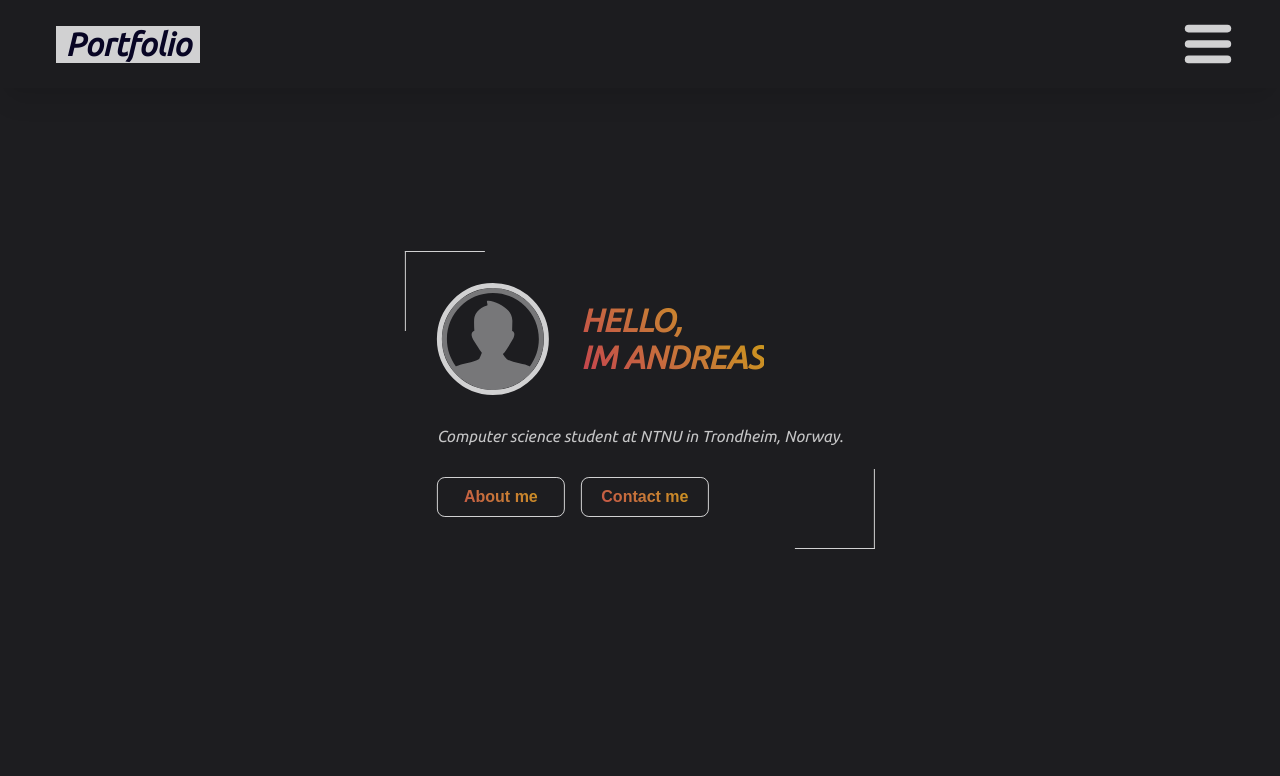
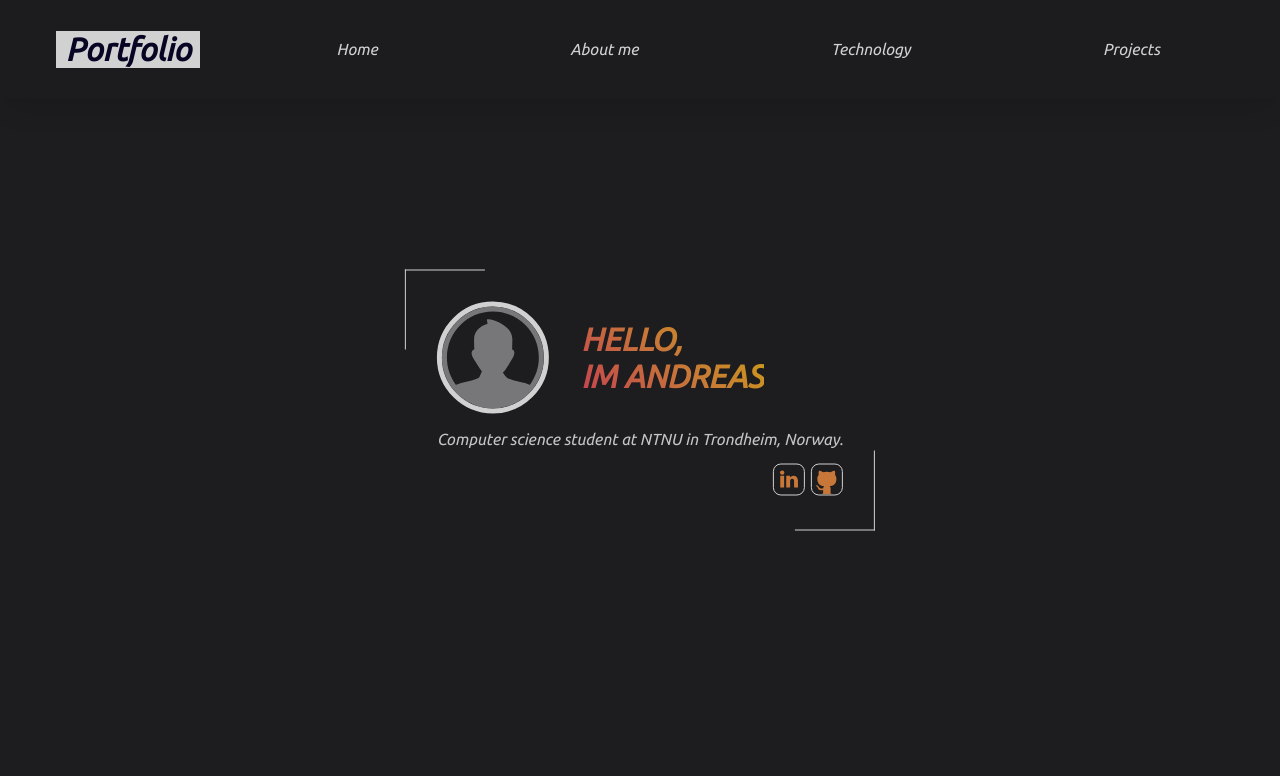
Before and after one commit to rojahno/Portfolio, a React (Create React App) app: page / in a window 1280 px wide. Shown: the top 776 px of the page. Built offline with nearby package versions, Linux system fonts and the light colour scheme.

Commit message:
Added simple animations and navigation through navbar

```diff
--- a/src/components/AboutMe/AboutMe.css
+++ b/src/components/AboutMe/AboutMe.css
@@ -2,6 +2,7 @@
     max-width: 325px;
     margin: 0 auto;
     margin-top: 1rem;
+    animation: fadeInLeft 2s ease-in-out;
 }
 
 @media only screen and (min-width: 480px) {
@@ -9,3 +10,14 @@
         max-width: 400px;
     }
 }
+@keyframes fadeInLeft {
+    0% {
+        opacity: 0;
+        transform: translateX(-20px);
+        /* transform: translateX(20px); */
+    }
+    100% {
+        opacity: 1;
+        transform: translateX(0);
+    }
+}
--- a/src/components/header/Header.css
+++ b/src/components/header/Header.css
@@ -25,27 +25,27 @@
 
 .menu-icon {
     color: #fff;
-    width: 3em;
+    width: 2em;
     margin-right: 1.5em;
 }
 
 .navbar {
+    position: relative;
     width: 100%;
     display: flex;
     flex-direction: row;
     justify-content: space-around;
-    align-items: space-between;
-    padding: 1em;
+    align-items: center;
 }
 
 .nav {
-    padding: 1em;
-    display: inline-block;
+    height: 100%;
     position: relative;
-    color: #00f3fc;
+    color: #fff;
 }
+
 .nav:hover {
-    color: #ffbcff;
+    color: #f3903f;
     cursor: pointer;
 }
 
@@ -57,7 +57,7 @@
     height: 2px;
     bottom: 0;
     left: 0;
-    background-color: #ffbcff;
+    background-color: #f3903f;
     transform-origin: bottom center;
     transition: transform 0.25s ease-out;
 }
@@ -66,3 +66,18 @@
     transform: scaleX(1);
     transform-origin: bottom center;
 }
+
+@media only screen and (max-width: 630px) {
+    .navbar {
+        display: none;
+    }
+}
+
+@media only screen and (min-width: 630px) {
+    .navbar {
+        display: flex;
+    }
+    .menu-icon {
+        display: none;
+    }
+}
--- a/src/components/header/Header.tsx
+++ b/src/components/header/Header.tsx
@@ -1,17 +1,62 @@
 import "./Header.css";
 import hamburgerMenu from "../../assets/menu_icon.svg";
+import { useRef } from "react";
 
-const navs = ["Home", "About me", "Work experience", "Education", "Projects", "Contact"];
-export const Header = () => {
+interface HeaderProps {
+    aboutMeRef: React.RefObject<HTMLDivElement>;
+    techRef: React.RefObject<HTMLDivElement>;
+    projectsRef: React.RefObject<HTMLDivElement>;
+}
+
+export const Header = (props: HeaderProps) => {
+    const homeRef = useRef<HTMLDivElement>(null);
+    // const [isNavShowing, setIsNavShowing] = useState(false);
+
+    const scrollToRef = (ref: React.RefObject<HTMLDivElement>) => {
+        if (ref.current) {
+            var elementPosition = ref.current.offsetTop;
+            var headerPx = homeRef.current?.offsetHeight as number;
+            window.scrollTo({
+                top: elementPosition - (headerPx + 20),
+                behavior: "smooth",
+            });
+        }
+    };
+
     return (
-        <div className="header">
+        <div className="header" ref={homeRef}>
             <div className="title">Portfolio</div>
+            <ul className="navbar">
+                <div
+                    className="nav"
+                    onClick={(e) => {
+                        scrollToRef(homeRef);
+                    }}>
+                    Home
+                </div>
+                <div
+                    className="nav"
+                    onClick={(e) => {
+                        scrollToRef(props.aboutMeRef);
+                    }}>
+                    About me
+                </div>
+                <div
+                    className="nav"
+                    onClick={(e) => {
+                        scrollToRef(props.techRef);
+                    }}>
+                    Technology
+                </div>
+                <div
+                    className="nav"
+                    onClick={(e) => {
+                        scrollToRef(props.projectsRef);
+                    }}>
+                    Projects
+                </div>
+            </ul>
             <img className="menu-icon" src={hamburgerMenu} alt="hamburger menu" />
-            {/* <ul className="navbar"> */}
-            {/* {navs.map((nav) => ( */}
-            {/* <div className="nav">{nav}</div> */}
-            {/* ))} */}
-            {/* </ul> */}
         </div>
     );
 };
--- a/src/components/profile/Profile.css
+++ b/src/components/profile/Profile.css
@@ -4,6 +4,7 @@
     left: 50%;
     transform: translate(-50%, -50%);
     padding: 2em;
+    animation: fadeIn 2s ease-in;
 }
 
 .profile:before,
@@ -21,12 +22,16 @@
     top: 0;
     left: 0;
     border-width: 1px 0 0 1px;
+    z-index: -1;
+    animation: fadeInRight 2s ease-in-out;
 }
 
 .profile > :first-child:before {
     bottom: 0;
     right: 0;
     border-width: 0 1px 1px 0;
+    z-index: -1;
+    animation: fadeInLeft 2s ease-in;
 }
 
 .profile-container {
@@ -34,7 +39,6 @@
     flex-direction: column;
     align-items: flex-start;
     justify-content: flex-start;
-    gap: 1em;
 }
 
 .profile-image {
@@ -85,28 +89,18 @@
     width: 100%;
     display: flex;
     flex-direction: row;
-    justify-content: flex-start;
+    justify-content: flex-end;
     align-items: flex-start;
-    gap: 1em;
+    gap: 0.4em;
 }
 
 .profile-button {
-    width: 8em;
-    height: 2.5em;
+    height: 2em;
     border-radius: 0.5em;
     border: solid 1px #fff;
-    background-color: #fff;
-    color: #040026;
-    font-size: 1em;
-    font-weight: 600;
-    background-image: linear-gradient(45deg, #f14d5c, #f3903f, #fdc70c);
-    background-size: 100%;
-    background-clip: text;
-    -webkit-background-clip: text;
-    -moz-background-clip: text;
-    -webkit-text-fill-color: transparent;
-    -moz-text-fill-color: transparent;
-    cursor: pointer;
+}
+.profile-button:hover {
+    transform: scale(1.05);
 }
 
 @media only screen and (min-width: 480px) {
@@ -114,3 +108,36 @@
         font-size: 2em;
     }
 }
+
+@keyframes fadeIn {
+    0% {
+        opacity: 0;
+    }
+    100% {
+        opacity: 1;
+    }
+}
+
+@keyframes fadeInLeft {
+    0% {
+        opacity: 0;
+        transform: translateX(20px);
+        /* transform: translateX(20px); */
+    }
+    100% {
+        opacity: 1;
+        transform: translateX(0);
+    }
+}
+
+@keyframes fadeInRight {
+    0% {
+        opacity: 0;
+        transform: translate(-20px);
+        /* transform: translateX(20px); */
+    }
+    100% {
+        opacity: 1;
+        transform: translate(0);
+    }
+}
--- a/src/components/profile/Profile.tsx
+++ b/src/components/profile/Profile.tsx
@@ -1,5 +1,7 @@
 import userProfileIcon from "../../assets/user-profile-icon.svg";
 import "./Profile.css";
+import linkedIn from "../../assets/linkedin.svg";
+import gituhb from "../../assets/github.svg";
 
 const profileText = "Computer science student at NTNU in Trondheim, Norway.";
 
@@ -17,8 +19,15 @@ export const Profile = () => {
                 </div>
                 <p className="text-container">{profileText}</p>
                 <div className="button-container">
-                    <button className="profile-button">About me</button>
-                    <button className="profile-button">Contact me</button>
+                    <a
+                        href="https://www.linkedin.com/in/andreas-rojahn-sunde-64024521a/"
+                        target="_blank"
+                        rel="noreferrer">
+                        <img src={linkedIn} className="profile-button" alt="linkedin" />
+                    </a>
+                    <a href="https://github.com/rojahno" target="_blank" rel="noreferrer">
+                        <img src={gituhb} className="profile-button" alt="github" />
+                    </a>
                 </div>
             </div>
         </div>
--- a/src/components/projects/Projects.css
+++ b/src/components/projects/Projects.css
@@ -8,6 +8,7 @@
     justify-content: center;
     align-items: center;
     gap: 5rem;
+    animation: fadeInLeft 2s ease-in-out;
 }
 
 .project {
@@ -107,3 +108,15 @@
         align-items: flex-end;
     }
 }
+
+@keyframes fadeInLeft {
+    0% {
+        opacity: 0;
+        transform: translateX(-20px);
+        /* transform: translateX(20px); */
+    }
+    100% {
+        opacity: 1;
+        transform: translateX(0);
+    }
+}
--- a/src/components/tech/Tech.tsx
+++ b/src/components/tech/Tech.tsx
@@ -12,7 +12,7 @@ import { useState } from "react";
 
 export const Tech = () => {
     const [currentIcon, setCurrentIcon] = useState<string>(htmlIcon);
-    const [currentText, setCurrentText] = useState<string>("HTML");
+    // const [currentText, setCurrentText] = useState<string>("HTML");
 
     const handleIconChange = (icon: string) => {
         setCurrentIcon(icon);
--- a/src/components/title/SectionTitle.tsx
+++ b/src/components/title/SectionTitle.tsx
@@ -1,8 +1,13 @@
 import "./SectionTitle.css";
 interface TitleProps {
     text?: React.ReactNode;
+    forwardedRef?: React.RefObject<HTMLDivElement>;
 }
 
 export const Sectiontitle = (props: TitleProps) => {
-    return <h2 className="section-title">{props.text}</h2>;
+    return (
+        <h2 ref={props.forwardedRef} className="section-title">
+            {props.text}
+        </h2>
+    );
 };
--- a/src/pages/frontpage/FrontPage.tsx
+++ b/src/pages/frontpage/FrontPage.tsx
@@ -1,3 +1,4 @@
+import { useRef } from "react";
 import { AboutMe } from "../../components/AboutMe/AboutMe";
 import { Header } from "../../components/header/Header";
 import { Layout } from "../../components/layout/Layout";
@@ -8,25 +9,29 @@ import { Sectiontitle } from "../../components/title/SectionTitle";
 import "./FrontPage.css";
 
 export const FrontPage = () => {
+    const aboutMeRef = useRef<HTMLDivElement>(null);
+    const techRef = useRef<HTMLDivElement>(null);
+    const projectsRef = useRef<HTMLDivElement>(null);
+
     return (
         <div className="frontpage">
             <Layout>
-                <Header />
+                <Header aboutMeRef={aboutMeRef} projectsRef={projectsRef} techRef={techRef} />
                 <Profile />
             </Layout>
 
             <Layout>
-                <Sectiontitle text={"About Me"} />
+                <Sectiontitle forwardedRef={aboutMeRef} text={"About Me"} />
                 <AboutMe />
             </Layout>
 
             <Layout>
-                <Sectiontitle text={"Technology"} />
+                <Sectiontitle forwardedRef={techRef} text={"Technology"} />
                 <Tech />
             </Layout>
 
             <Layout>
-                <Sectiontitle text={"Projects"} />
+                <Sectiontitle forwardedRef={projectsRef} text={"Projects"} />
                 <Projects />
             </Layout>
         </div>
```
Also changed, not shown: src/assets/linkedin.svg.
